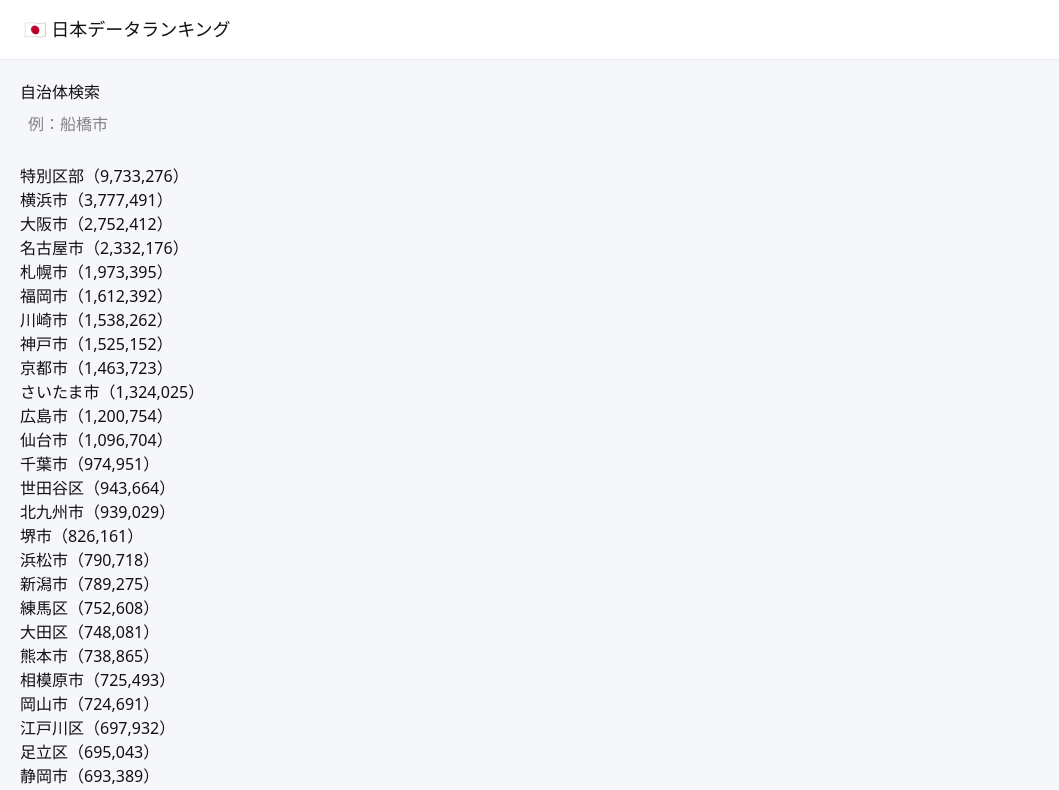
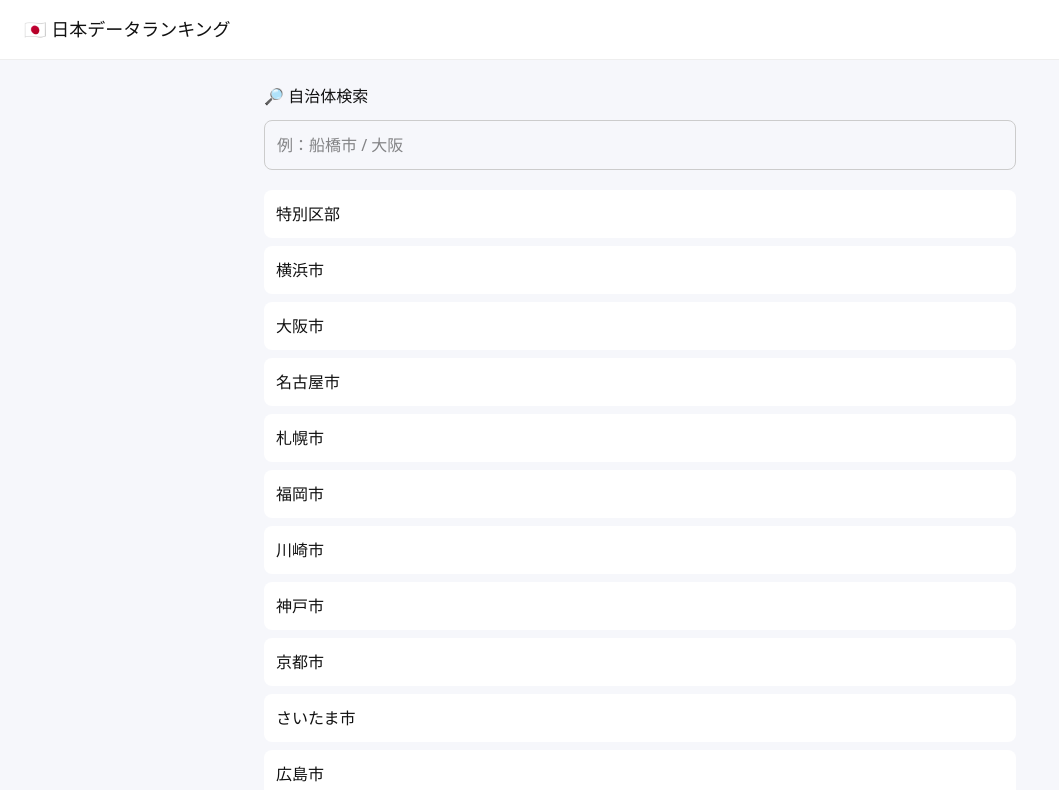
Before and after one commit to OW-beep/japan-data-site, a Next.js app: page /search in a window 1280 px wide. Shown: the top 790 px of the page, without its empty margins (0-1059 px from the left). Built offline with nearby package versions, Linux system fonts and the light colour scheme.

Commit message:
fix build

```diff
--- a/app/city/[code]/page.tsx
+++ b/app/city/[code]/page.tsx
@@ -1,5 +1,24 @@
 import cities from "@/data/cities.json";
 import Link from "next/link";
+
+export async function generateMetadata({
+  params,
+}: {
+  params: { code: string };
+}) {
+  const city = cities.find(
+    (c) => c.code === params.code
+  );
+
+  return {
+    title: city
+      ? `${city.name}の人口・データ`
+      : "自治体データ",
+    description: city
+      ? `${city.name}の人口は${city.population.toLocaleString()}人です。全国自治体データを比較できます。`
+      : "自治体データページ",
+  };
+}
 
 export default function Page({
   params,
@@ -14,8 +33,6 @@ export default function Page({
     return <main>データなし</main>;
   }
 
-  const prefCode = city.code.slice(0, 2);
-
   return (
     <main
       style={{
@@ -24,40 +41,28 @@ export default function Page({
         padding: 24,
       }}
     >
-      <h1 style={{ fontSize: 26 }}>
-        {city.name}
-      </h1>
+      <h1>{city.name}</h1>
 
-      <div
-        style={{
-          marginTop: 20,
-          padding: 16,
-          background: "white",
-          borderRadius: 12,
-          boxShadow: "0 2px 10px rgba(0,0,0,0.05)",
-        }}
-      >
-        <p>
-          👥 人口：
-          <strong>
-            {city.population?.toLocaleString()}
-          </strong>
-        </p>
+      <div style={box}>
+        👥 人口：
+        <strong>
+          {city.population.toLocaleString()}
+        </strong>
       </div>
 
-      <h2 style={{ marginTop: 30 }}>
-        🔗 関連リンク
-      </h2>
-
-      <div style={{ marginTop: 10 }}>
-        <Link href={`/pref/${prefCode}`}>
-          👉 同じ都道府県を見る
-        </Link>
-        <br />
+      <div style={{ marginTop: 20 }}>
         <Link href="/ranking/population">
-          👉 人口ランキング
+          ← 人口ランキングへ
         </Link>
       </div>
     </main>
   );
 }
+
+const box = {
+  marginTop: 20,
+  padding: 16,
+  background: "white",
+  borderRadius: 12,
+  boxShadow: "0 2px 10px rgba(0,0,0,0.05)",
+};
--- a/app/page.tsx
+++ b/app/page.tsx
@@ -9,46 +9,32 @@ export default function Page() {
         padding: 24,
       }}
     >
-      <h1 style={{ fontSize: 28 }}>
-        🇯🇵 日本自治体データランキング
-      </h1>
+      <h1>🇯🇵 日本自治体データランキング</h1>
 
-      <p style={{ color: "#555", marginTop: 10 }}>
-        全国1,900以上の市区町村データを可視化した統計サイト
+      <p style={{ color: "#555" }}>
+        全国1900以上の市区町村データを可視化
       </p>
 
-      <div style={{ marginTop: 30 }}>
-        <Link
-          href="/ranking/population"
-          style={{
-            display: "block",
-            padding: 16,
-            background: "white",
-            borderRadius: 12,
-            boxShadow: "0 2px 10px rgba(0,0,0,0.05)",
-            marginBottom: 12,
-            textDecoration: "none",
-            color: "#111",
-          }}
-        >
-          📊 人口ランキングを見る
+      <div style={{ marginTop: 24 }}>
+        <Link href="/ranking/population" style={card}>
+          📊 人口ランキング
         </Link>
 
-        <Link
-          href="/pref/13"
-          style={{
-            display: "block",
-            padding: 16,
-            background: "white",
-            borderRadius: 12,
-            boxShadow: "0 2px 10px rgba(0,0,0,0.05)",
-            textDecoration: "none",
-            color: "#111",
-          }}
-        >
-          🗾 東京都データを見る
+        <Link href="/search" style={card}>
+          🔎 自治体検索
         </Link>
       </div>
     </main>
   );
 }
+
+const card = {
+  display: "block",
+  padding: 16,
+  marginTop: 12,
+  background: "white",
+  borderRadius: 12,
+  boxShadow: "0 2px 10px rgba(0,0,0,0.05)",
+  textDecoration: "none",
+  color: "#111",
+};
--- a/app/search/page.tsx
+++ b/app/search/page.tsx
@@ -1,44 +1,61 @@
 "use client";
 
-import { useMemo, useState } from "react";
+import { useState } from "react";
 import cities from "@/data/cities.json";
 import Link from "next/link";
 
 export default function Page() {
-  const [query, setQuery] = useState("");
+  const [q, setQ] = useState("");
 
-  const results = useMemo(() => {
-    return cities
-      .filter((c) =>
-        c.name.includes(query) || c.code.includes(query)
-      )
-      .slice(0, 50);
-  }, [query]);
+  const results = cities
+    .filter((c) =>
+      c.name.includes(q)
+    )
+    .slice(0, 50);
 
   return (
-    <main style={{ padding: 20 }}>
-      <h1>自治体検索</h1>
+    <main
+      style={{
+        maxWidth: 800,
+        margin: "0 auto",
+        padding: 24,
+      }}
+    >
+      <h1>🔎 自治体検索</h1>
 
       <input
-        value={query}
-        onChange={(e) => setQuery(e.target.value)}
-        placeholder="例：船橋市"
+        value={q}
+        onChange={(e) =>
+          setQ(e.target.value)
+        }
+        placeholder="例：船橋市 / 大阪"
         style={{
-          padding: 8,
           width: "100%",
-          marginBottom: 20,
+          padding: 12,
+          marginTop: 12,
+          borderRadius: 8,
+          border: "1px solid #ccc",
         }}
       />
 
-      <ul>
+      <div style={{ marginTop: 20 }}>
         {results.map((c) => (
-          <li key={c.code}>
-            <Link href={`/city/${c.code}`}>
-              {c.name}（{c.population?.toLocaleString()}）
-            </Link>
-          </li>
+          <Link
+            key={c.code}
+            href={`/city/${c.code}`}
+            style={{
+              display: "block",
+              padding: 12,
+              background: "white",
+              marginBottom: 8,
+              borderRadius: 8,
+              textDecoration: "none",
+            }}
+          >
+            {c.name}
+          </Link>
         ))}
-      </ul>
+      </div>
     </main>
   );
 }
```
